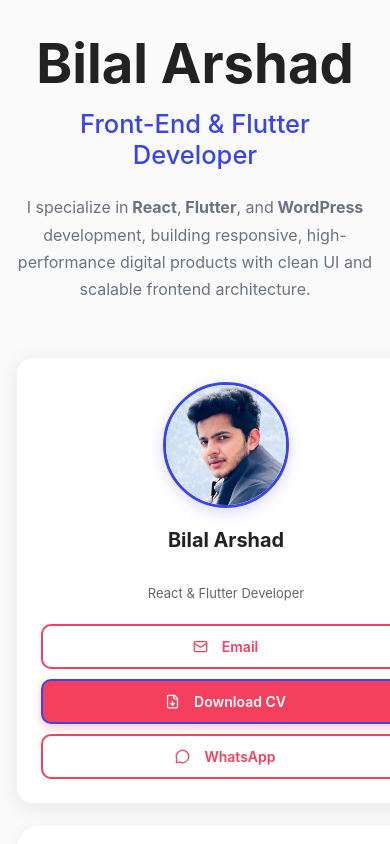
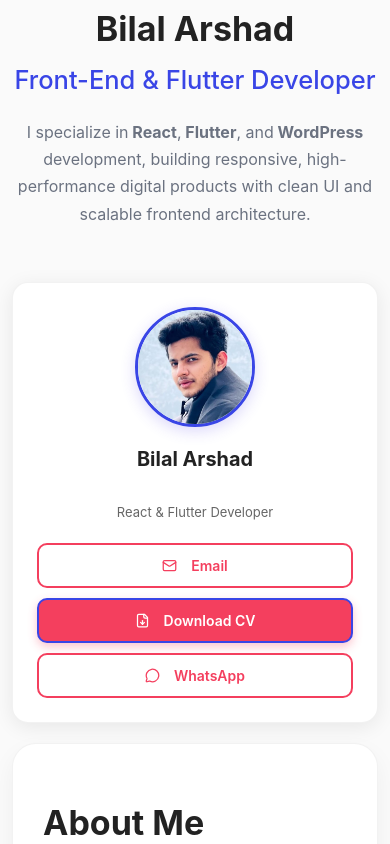
Before and after one commit to bilaltarar008/Portfolio-react, a React (Create React App) app: page / in a window 390 px wide. Shown: the top 844 px of the page. Built offline with nearby package versions, Linux system fonts and the light colour scheme.

Commit message:
rigth side fix

```diff
--- a/src/App.js
+++ b/src/App.js
@@ -9,10 +9,21 @@ import { MessageCircle, Mail, FileDown, ArrowLeft, ArrowRight } from "lucide-rea
 
 // -------------------- Global Styles --------------------
 const GlobalStyle = createGlobalStyle`
-  html, body {
-    overflow-x: hidden;
-    width: 100%;
-  }
+  html,
+body,
+#root {
+  margin: 0;
+  padding: 0;
+  width: 100%;
+  max-width: 100%;
+  overflow-x: hidden;
+}
+
+*,
+*::before,
+*::after {
+  box-sizing: border-box;
+}
 
   :root {
     --bg: #fafafa;
@@ -23,7 +34,11 @@ const GlobalStyle = createGlobalStyle`
     --radius: 16px;
     font-family: 'Poppins', sans-serif;
     font-size: 17px;
-  }
+
+  }
+
+
+
 
   body {
     background: var(--bg);
@@ -46,16 +61,20 @@ const fadeIn = keyframes`
 
 // -------------------- Layout Components --------------------
 const Container = styled.div`
+  width: 100%;
   max-width: 1300px;
-  margin: 20px auto;
+  margin: 0 auto;
   padding: 24px;
+  overflow-x: hidden;
+
   display: flex;
   flex-direction: column;
   gap: 32px;
+
   animation: ${fadeIn} 1.2s ease-in-out;
 
   @media (max-width: 480px) {
-    padding: 16px;
+    padding: 12px;
   }
 `;
 
@@ -593,7 +612,7 @@ function FeaturedProjectsSection() {
     style={{
       display: "grid",
       gridTemplateColumns:
-        "repeat(auto-fit,minmax(420px,1fr))",
+  "repeat(auto-fit,minmax(min(100%,320px),1fr))",
       gap: "18px",
       alignItems: "start",
       marginBottom: "20px",
@@ -834,13 +853,15 @@ function FeaturedProjectsSection() {
         borderRadius: "24px",
         background: "white",
         padding: "0",
+        width: "100%",
+maxWidth: "100%",
       }}
     >
 
       <div
         style={{
           display: "grid",
-          gridTemplateColumns: "1fr 220px",
+          gridTemplateColumns: "repeat(auto-fit,minmax(280px,1fr))",
           alignItems: "center",
           minHeight: "100%",
         }}
@@ -988,8 +1009,9 @@ function FeaturedProjectsSection() {
 
   <div
     style={{
-      width: "170px",
-      height: "340px",
+      width: "100%",
+maxWidth: "170px",
+height: "340px",
       background: "black",
       borderRadius: "34px",
       padding: "8px",
@@ -1523,7 +1545,7 @@ function ImageModal({ media, currentIndex, onClose }) {
             exit={{ scale: 0.9, opacity: 0 }}
             transition={{ duration: 0.3 }}
             style={{
-              maxWidth: "90%",
+              maxWidth: "100%",
               maxHeight: "85%",
               borderRadius: "12px",
               boxShadow: "0 10px 40px rgba(0,0,0,0.5)",
@@ -1542,7 +1564,7 @@ function ImageModal({ media, currentIndex, onClose }) {
             exit={{ scale: 0.9, opacity: 0 }}
             transition={{ duration: 0.3 }}
             style={{
-              maxWidth: "90%",
+              maxWidth: "100%",
               maxHeight: "85%",
               borderRadius: "12px",
               boxShadow: "0 10px 40px rgba(0,0,0,0.5)",
@@ -1741,7 +1763,7 @@ export default function App() {
 
   <Name
     style={{
-      fontSize: "3.2rem",
+      fontSize: "clamp(2rem, 8vw, 3.2rem)",
       lineHeight: "1",
       margin: 0,
     }}
@@ -1761,7 +1783,7 @@ export default function App() {
 
   <SubText
     style={{
-      maxWidth: "720px",
+      maxWidth: "100%",
 
       fontSize: "16px",
 
@@ -1796,7 +1818,7 @@ export default function App() {
     <GhostButton
       href="mailto:Bilal.tarar008@gmail.com"
       style={{
-        width: "90%",
+        width: "100%",
         borderColor: "#f43f5e",
         color: "#f43f5e",
       }}
@@ -1808,7 +1830,7 @@ export default function App() {
       href="/Bilalcv.pdf"
       download="Bilal_Arshad_CV.pdf"
       style={{
-        width: "90%",
+        width: "100%",
         backgroundColor: "#f43f5e",
         color: "white",
         boxShadow: "0 4px 10px rgba(244,63,94,0.3)",
@@ -1822,7 +1844,7 @@ export default function App() {
       target="_blank"
       rel="noopener noreferrer"
       style={{
-        width: "90%",
+        width: "100%",
         borderColor: "#f43f5e",
         color: "#f43f5e",
       }}
```
